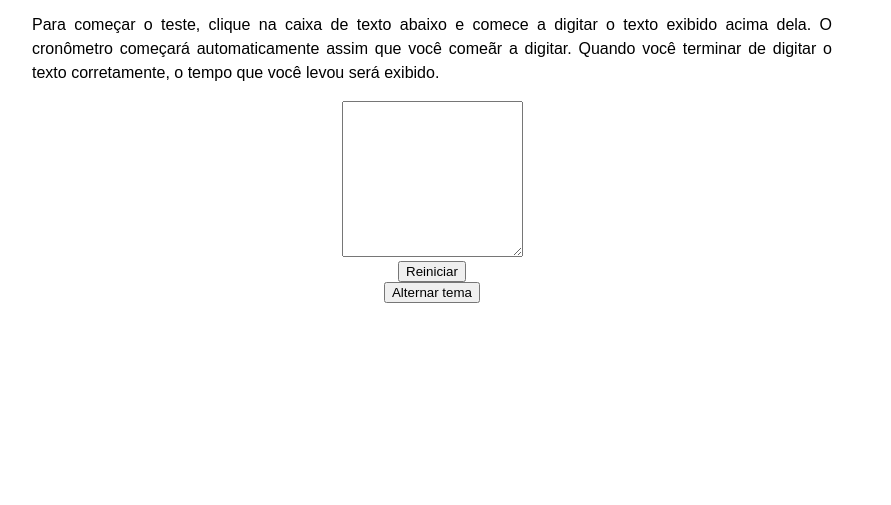
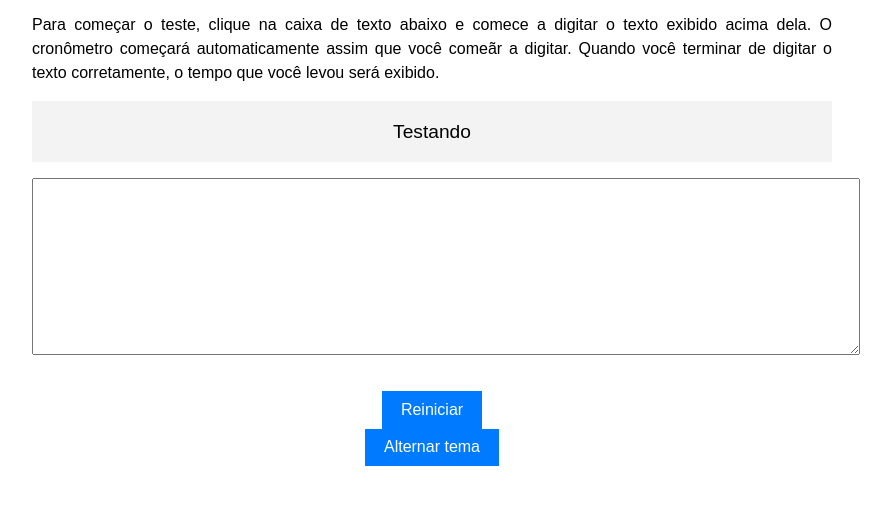
Before and after one commit to PedroPenhaa/Typing_Test, a plain HTML site: page index.html in a window 1280 px wide. Shown: the part 85-590 px from the top of the page, without its empty margins (208-1099 px from the left). Drawn offline with Linux system fonts and the light colour scheme.

Commit message:
css config

```diff
--- a/index.html
+++ b/index.html
@@ -17,9 +17,9 @@
         terminar de digitar o texto corretamente, o tempo que você levou será exibido.
     </p>
 
-    <div id="texto"></div>
+    <div class="texto">Testando</div>
 
-    <textarea id="entrada" rows="10"></textarea>
+    <textarea class="entrada" rows="10"></textarea>
 
     <div class="resultado"></div>
 
--- a/style.css
+++ b/style.css
@@ -24,3 +24,28 @@ h1{
     padding: 1.2rem;
     margin-bottom: 1rem;
 }
+
+.entrada{
+    width: 100%;
+    padding: 0.8rem;
+    margin-bottom: 1rem;
+}
+
+.resultado{
+    font-size: 1.2rem;
+    margin-bottom: 1rem;
+}
+
+button{
+    font-size: 1rem;
+    padding: .6rem 1.2rem;
+    background-color: #007bff;
+    border: none;
+    cursor: pointer;
+    color: #fff;
+    transition: .3s;
+}
+
+button:hover{
+    background-color: #0056b3;
+}
```
